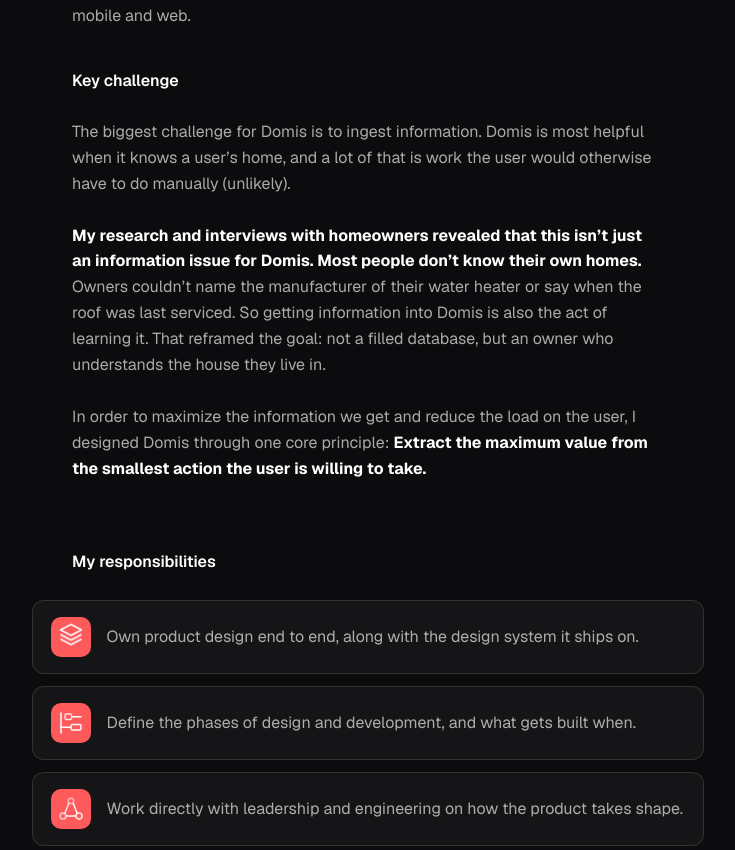
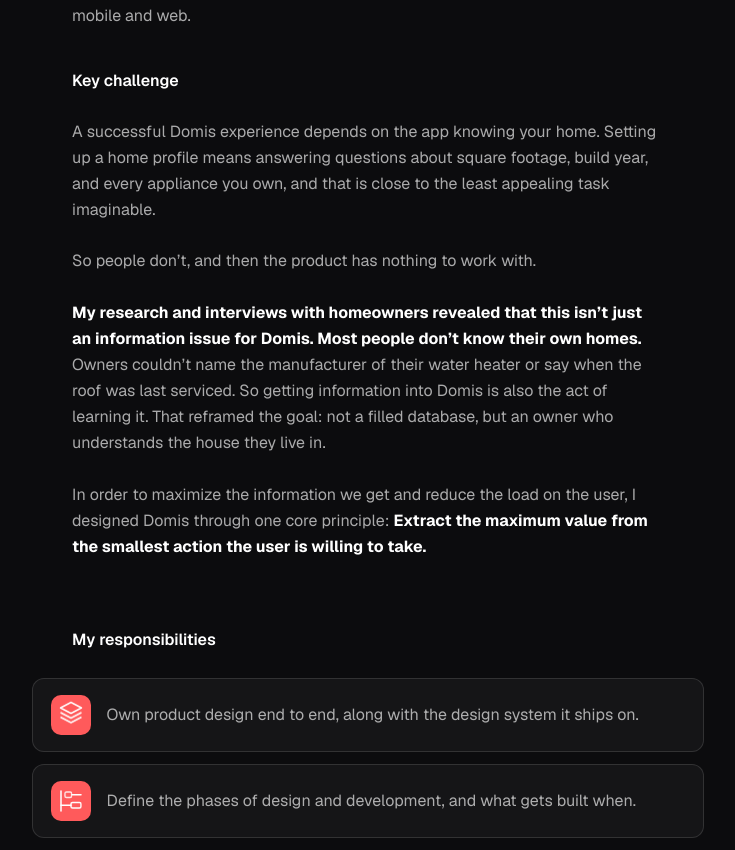
Before and after one commit to hridaew/hridaew-portfolio, a Next.js app: page /domis in a window 1280 px wide. Shown: the part 1184-2034 px from the top of the page, without its empty margins (272-1007 px from the left). Built offline with nearby package versions, Linux system fonts and the light colour scheme.

Commit message:
Rewrite Domis key challenge opening copy
Replace the ingestion lead-in with the home-profile setup framing
and the follow-on line about empty product state.

Co-authored-by: hridaew <hridaew@users.noreply.github.com>

```diff
--- a/src/components/domis/DomisCaseStudyBody.tsx
+++ b/src/components/domis/DomisCaseStudyBody.tsx
@@ -69,10 +69,14 @@ export function DomisCaseStudyBody() {
               </p>
               <div className="site-body text-white/65">
                 <p>
-                  The biggest challenge for Domis is to ingest information.
-                  Domis is most helpful when it knows a user&rsquo;s home, and a
-                  lot of that is work the user would otherwise have to do
-                  manually (unlikely).
+                  A successful Domis experience depends on the app knowing your
+                  home. Setting up a home profile means answering questions
+                  about square footage, build year, and every appliance you own,
+                  and that is close to the least appealing task imaginable.
+                </p>
+                <p>
+                  So people don&rsquo;t, and then the product has nothing to
+                  work with.
                 </p>
                 <p>
                   <strong className="text-white">
```
